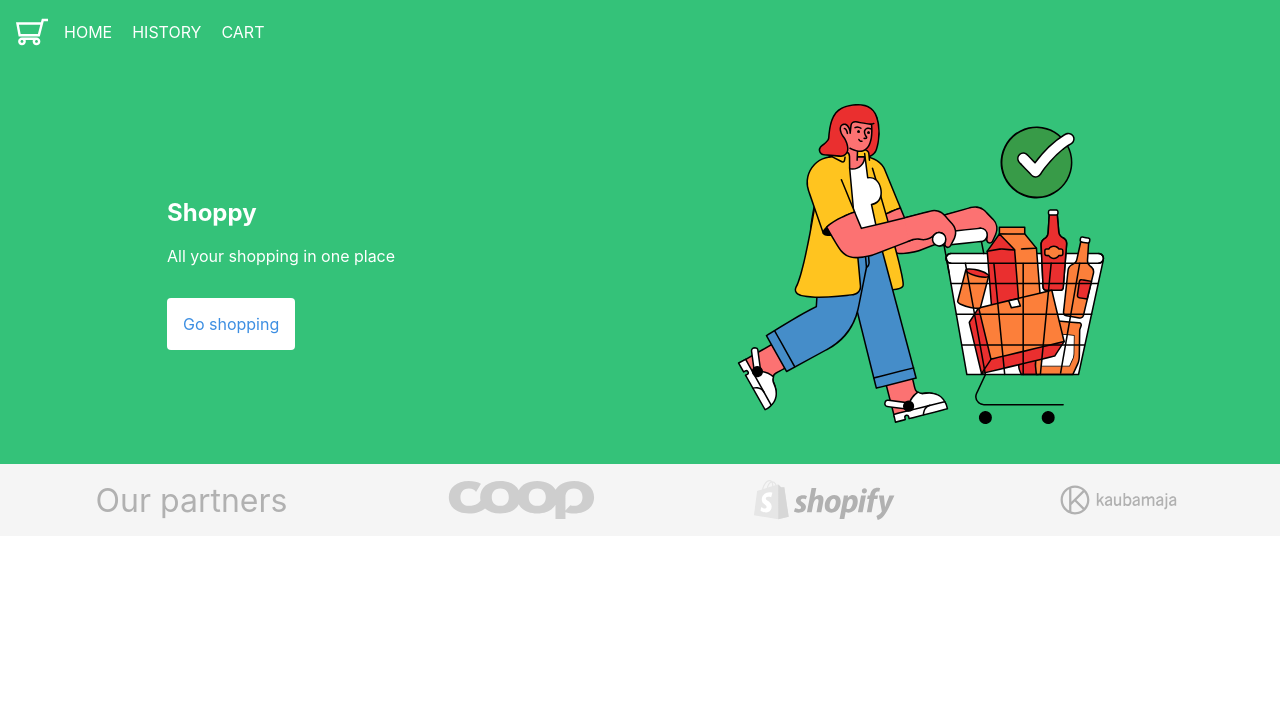
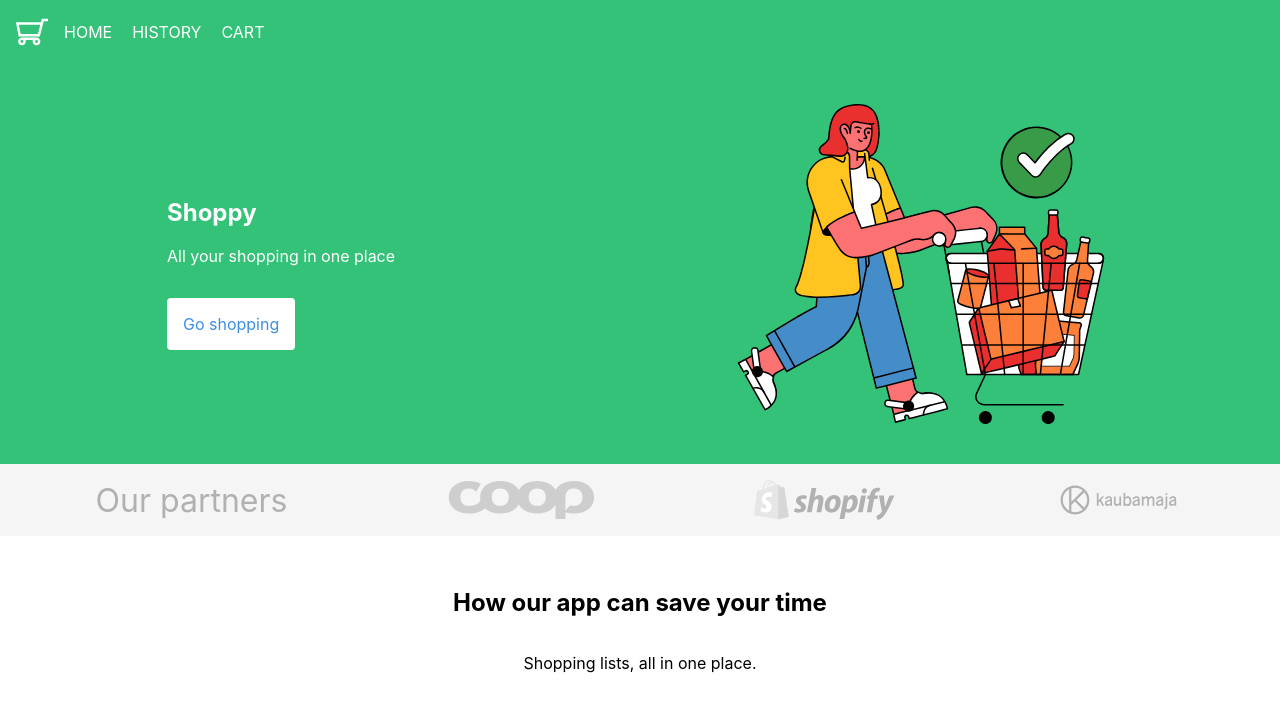
Before and after one commit to solodov-dev/shopy, a React (Create React App) app: page / in a window 1280 px wide. Shown: the top 712 px of the page. Built offline with nearby package versions, Linux system fonts and the light colour scheme.

Commit message:
feature/landing: Added misson section for the landing pages. Moved landing page to the landing feature

```diff
--- a/src/ui/components/hero.tsx
+++ b/src/features/landing/components/hero.tsx
@@ -1,6 +1,6 @@
 import React from "react";
 import styles from "../styles/hero.module.css";
-import { ReactComponent as Shopping } from "../assets/shopping.svg";
+import { ReactComponent as Shopping } from "ui/assets/shopping.svg";
 import { Routes } from "features/routes/constants/routes";
 import { Link } from "react-router-dom";
 
--- /dev/null
+++ b/src/features/landing/components/mission.tsx
@@ -0,0 +1,11 @@
+import React from "react";
+import styles from "../styles/mission.module.css";
+
+export default function Mission() {
+  return (
+    <section className={styles.mission}>
+      <h2>How our app can save your time</h2>
+      <p>Shopping lists, all in one place.</p>
+    </section>
+  );
+}
--- a/src/ui/components/partners.tsx
+++ b/src/features/landing/components/partners.tsx
@@ -1,8 +1,8 @@
 import React from "react";
 import styles from "../styles/partners.module.css";
-import shopify from "../assets/shopify.svg";
-import kaub from "../assets/kaub.svg";
-import coop from "../assets/coop.svg";
+import shopify from "ui/assets/shopify.svg";
+import kaub from "ui/assets/kaub.svg";
+import coop from "ui/assets/coop.svg";
 
 const PARTNERS = [coop, shopify, kaub];
 
--- /dev/null
+++ b/src/features/landing/styles/mission.module.css
@@ -0,0 +1,6 @@
+.mission {
+  padding: 2rem 3rem;
+  display: flex;
+  flex-direction: column;
+  align-items: center;
+}
--- a/src/pages/components/home.tsx
+++ b/src/pages/components/home.tsx
@@ -1,13 +1,15 @@
 import React from "react";
-import Hero from "ui/components/hero";
-import Partners from "ui/components/partners";
+import Hero from "features/landing/components/hero";
+import Partners from "features/landing/components/partners";
 import styles from "../styles/home.module.css";
+import Mission from "features/landing/components/mission";
 
 export default function Home() {
   return (
     <main className={styles.home}>
       <Hero />
       <Partners />
+      <Mission />
     </main>
   );
 }
--- /dev/null
+++ b/src/ui/styles/button.module.css
@@ -0,0 +1,4 @@
+.button {
+  background-color: var(--primary);
+  color: var(--white);
+}
```
Also changed, not shown: src/ui/components/button.tsx (added, +15 -0 lines), src/features/landing/styles/hero.module.css (renamed from src/ui/styles/hero.module.css), src/features/landing/styles/partners.module.css (renamed from src/ui/styles/partners.module.css).
